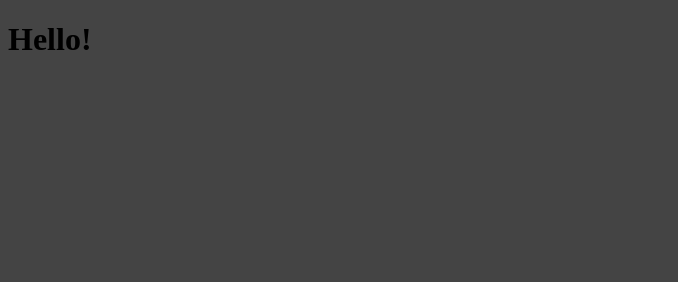
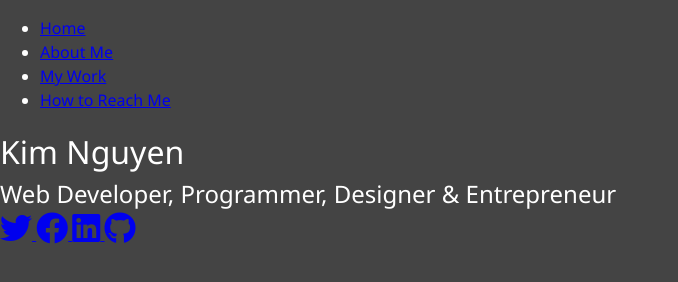
Before and after one commit to kimnguyen137/PortfolioWebsite, a website: page dist/index.html in a window 1280 px wide. Shown: the whole page, without its empty margins (0-678 px from the left). Drawn offline with Linux system fonts and the light colour scheme.

Commit message:
initial cmt

```diff
--- a/scss/main.scss
+++ b/scss/main.scss
@@ -1,5 +1,22 @@
 $primary-color: #444;
+
+* {
+  box-sizing: border-box;
+}
 
 body {
   background: $primary-color;
+  color: #fff;
+  height: 100%;
+  margin: 0;
+  font-family: "Segoe UI", Tahoma, Geneva, Verdana, sans-serif;
+  line-height: 1.5;
 }
+
+// Headings
+h1,
+h2,
+h3 {
+  margin: 0;
+  font-weight: 400;
+}
```
Also changed, not shown: dist/css/main.css, dist/index.html, dist/js/main.js (added).
